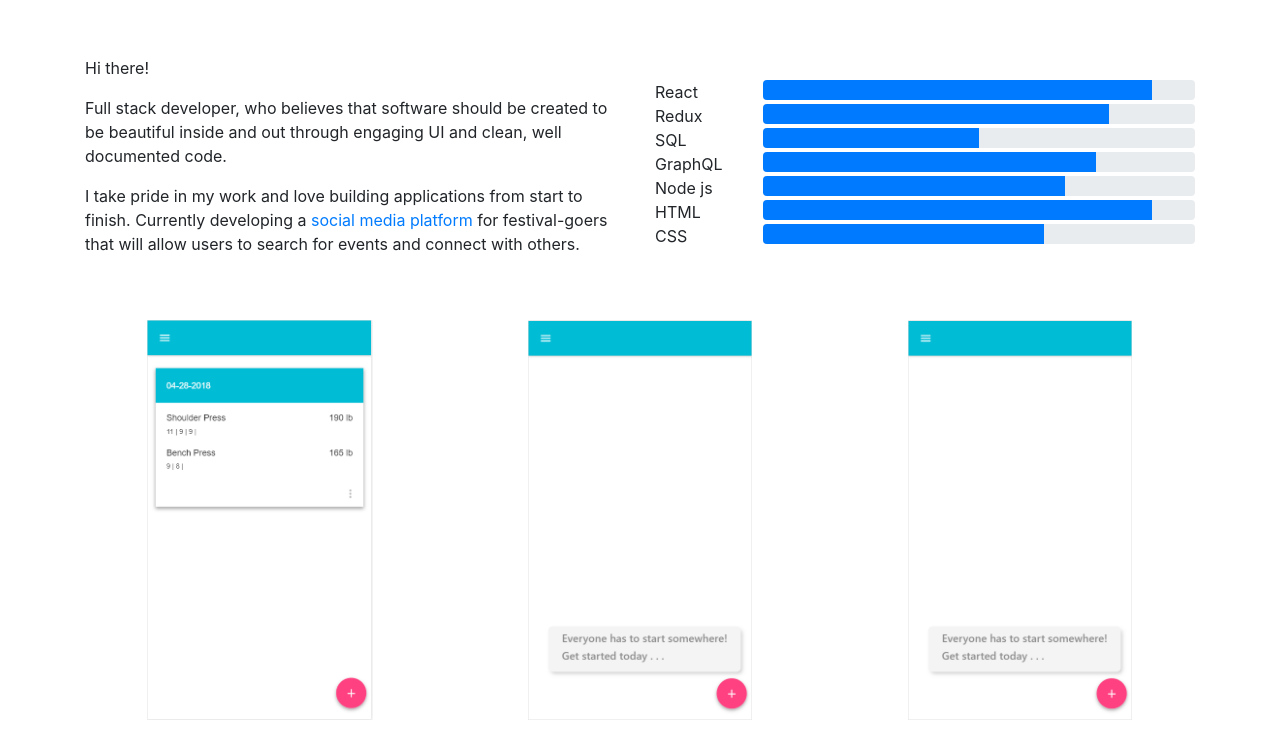
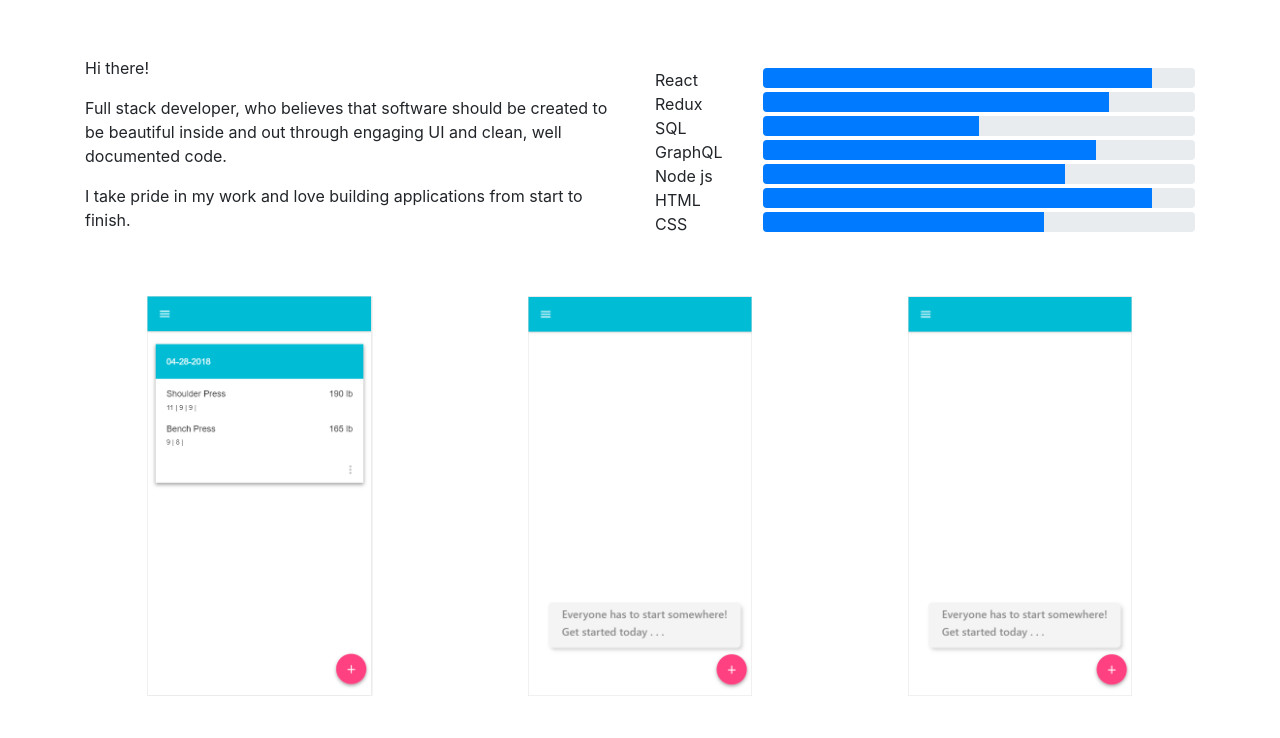
Before and after one commit to Matthew-Jimenez/Matthew-Jimenez.github.io, a plain HTML site: page index.html in a window 1280 px wide. Shown: the part 62-800 px from the top of the page. Drawn offline with nearby package versions, Linux system fonts and the light colour scheme.

Commit message:
remove text

```diff
--- a/index.html
+++ b/index.html
@@ -52,9 +52,7 @@
                     UI and clean, well documented code.
                 </p>
                 <p>
-                    I take pride in my work and love building applications from start to finish. Currently developing a
-                    <a target="_blank" rel="noreferrer nofollower" href="https://revibesocial.firebaseapp.com/">social media platform</a> for festival-goers that will
-                    allow users to search for events and connect with others.
+                    I take pride in my work and love building applications from start to finish.
                 </p>
             </div>
             <!--end col 1 -->
```
